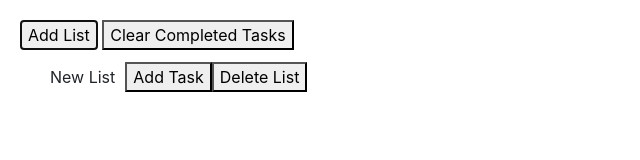
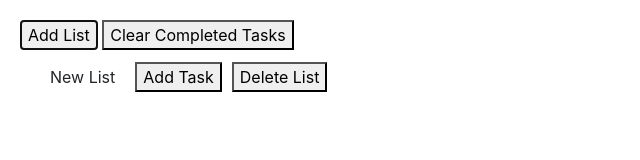
Before and after one commit to clyde9/ToDoApp, a website: page index.html in a window 1280 px wide. Both pictures are taken after a click on the button "Add List". Shown: the whole page, without its empty margins (0-640 px from the left). Drawn offline with nearby package versions, Linux system fonts and the light colour scheme.

Commit message:
put some space between the buttons

```diff
--- a/main.js
+++ b/main.js
@@ -21,10 +21,10 @@ function rebuild() {
             `<span class="listName" contenteditable="true" onkeyup="toDoList.listCollection[${i}].rename()">` +
             `${toDoList.listCollection[i].name}` +
             `</span>` +
-            `<button onclick="toDoList.listCollection[${i}].addTask()">` +
+            `<button class="defaultButton" onclick="toDoList.listCollection[${i}].addTask()">` +
             `Add Task` +
             `</button>` +
-            `<button onclick="toDoList.deleteList(${i})">` +
+            `<button class="defaultButton" onclick="toDoList.deleteList(${i})">` +
             `Delete List` +
             `</button>` +
             `</div>` +
@@ -37,7 +37,7 @@ function rebuild() {
                 `${toDoList.listCollection[i].taskList[j].name}` +
                 `</span>` +
                 `<input type="checkbox" onclick="toDoList.listCollection[${i}].taskList[${j}].toggleComplete()"/>` +
-                `<button onclick="toDoList.listCollection[${i}].deleteTask(${j})">` +
+                `<button class="defaultButton" onclick="toDoList.listCollection[${i}].deleteTask(${j})">` +
                 `Delete Task` +
                 `</button>` +
                 `</div>`
--- a/scss/style.scss
+++ b/scss/style.scss
@@ -30,5 +30,8 @@ body{
 
 .taskBox{
   margin-left: 15px;
+}
 
+.defaultButton{
+  margin-left: 10px;
 }
```
Also changed, not shown: css/style.css.
